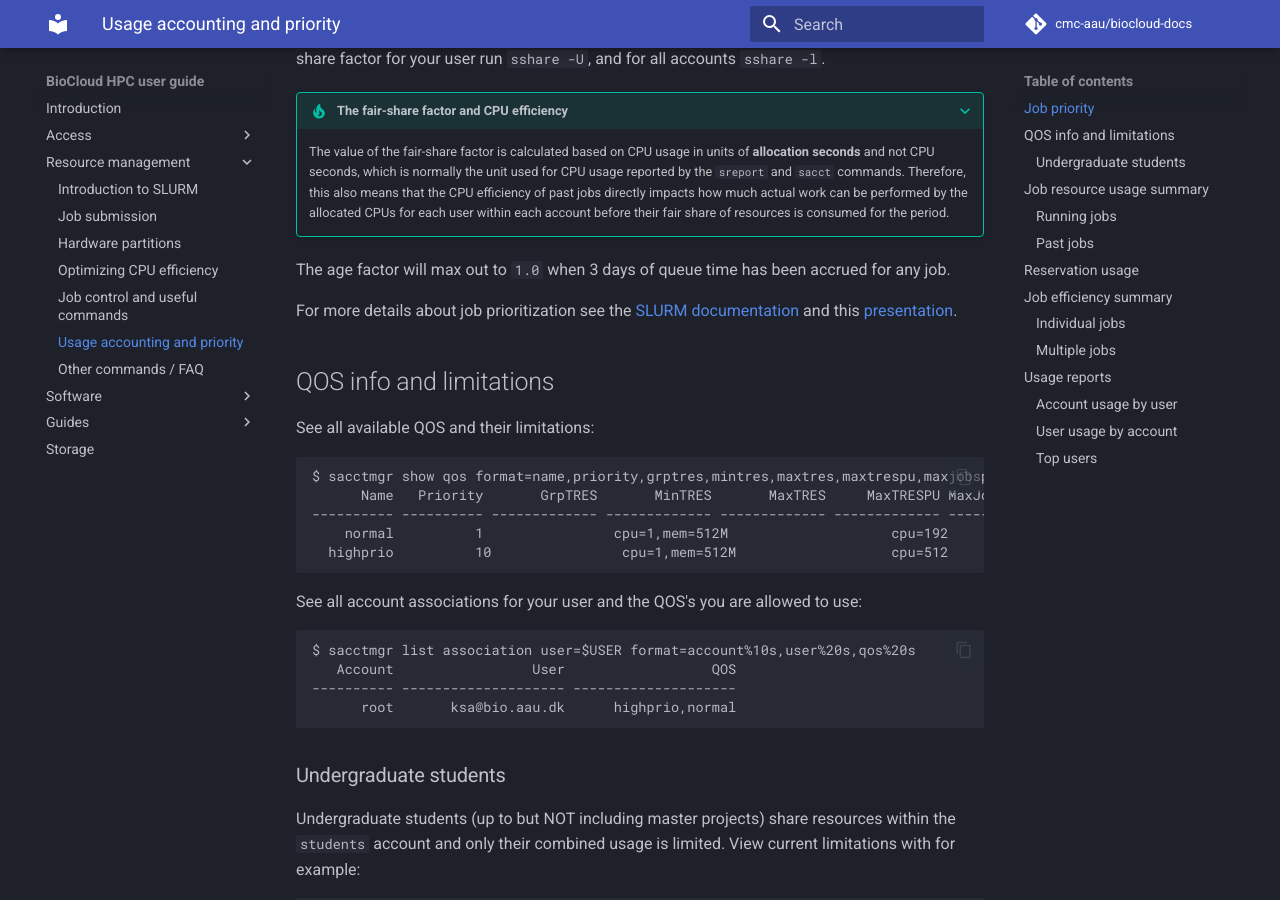
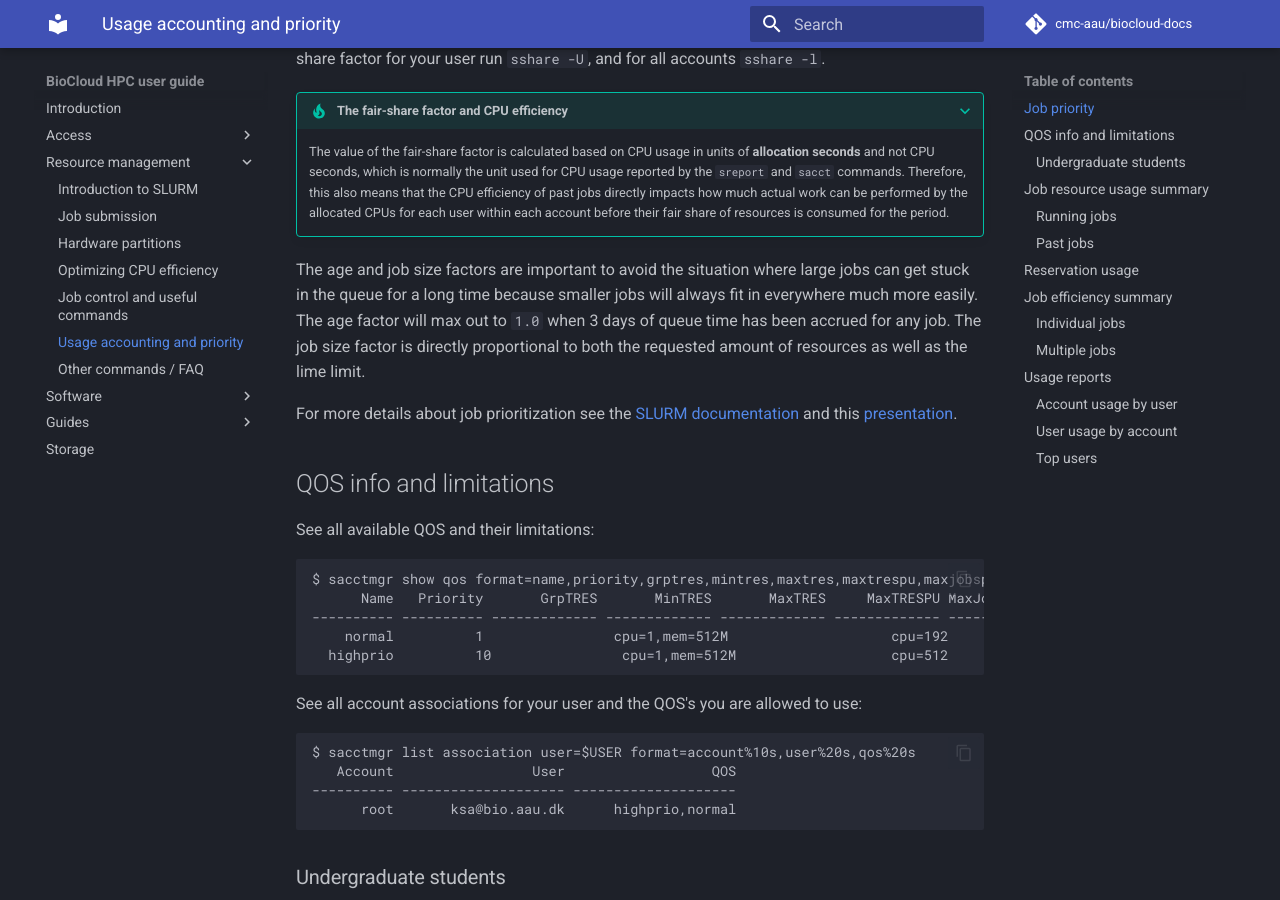
Before and after one commit to cmc-aau/hpc-docs, an MkDocs documentation site: the page built from docs/slurm/accounting.md, in a window 1280 px wide and 900 px high, scrolled down 1295 px. Built offline with MkDocs 1.6.1 and Material for MkDocs 9.7.7, drawn with Linux system fonts in a browser that asks for light colours; comment, search, counter and statistics services are not loaded.

Commit message:
job size

```diff
--- a/docs/slurm/accounting.md
+++ b/docs/slurm/accounting.md
@@ -30,7 +30,7 @@ The fair-share factor is calculated according to the [fair-tree algorithm](https
 ???+ tip "The fair-share factor and CPU efficiency"
       The value of the fair-share factor is calculated based on CPU usage in units of **allocation seconds** and not CPU seconds, which is normally the unit used for CPU usage reported by the `sreport` and `sacct` commands. Therefore, this also means that the CPU efficiency of past jobs directly impacts how much actual work can be performed by the allocated CPUs for each user within each account before their fair share of resources is consumed for the period.
 
-The age factor will max out to `1.0` when 3 days of queue time has been accrued for any job.
+The age and job size factors are important to avoid the situation where large jobs can get stuck in the queue for a long time because smaller jobs will always fit in everywhere much more easily. The age factor will max out to `1.0` when 3 days of queue time has been accrued for any job. The job size factor is directly proportional to both the requested amount of resources as well as the lime limit.
 
 For more details about job prioritization see the [SLURM documentation](https://slurm.schedmd.com/archive/slurm-23.02.6/priority_multifactor.html) and this [presentation](https://slurm.schedmd.com/SLUG19/Priority_and_Fair_Trees.pdf).
 
```
